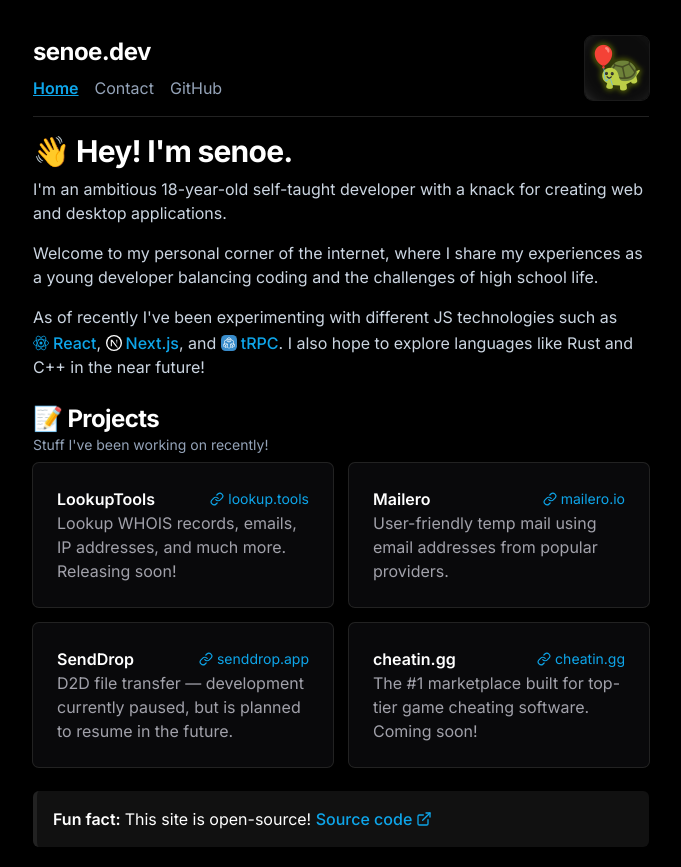
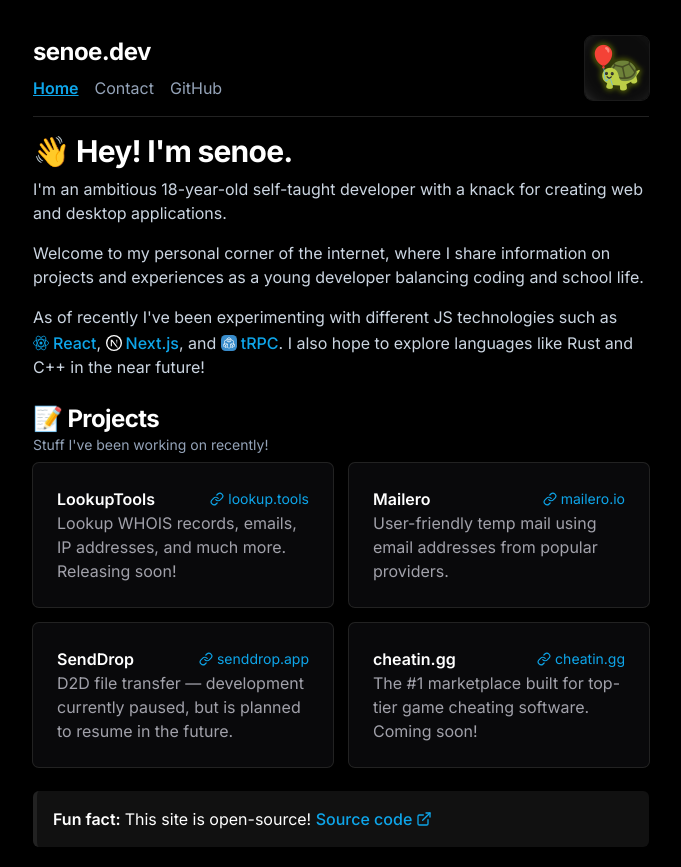
Before and after one commit to senoe/senoe.dev, a Next.js app: page / in a window 1280 px wide. Shown: the whole page, without its empty margins (299-980 px from the left). Built offline with nearby package versions, Linux system fonts and the light colour scheme.

Commit message:
Improvements

```diff
--- a/src/app/page.tsx
+++ b/src/app/page.tsx
@@ -22,9 +22,9 @@ export default function HomePage() {
             creating web and desktop applications.
           </p>
           <p>
-            Welcome to my personal corner of the internet, where I share my
-            experiences as a young developer balancing coding and the challenges
-            of high school life.
+            Welcome to my personal corner of the internet, where I share
+            information on projects and experiences as a young developer
+            balancing coding and school life.
           </p>
           <p>
             As of recently I've been experimenting with different JS
```
Also changed, not shown: public/site.webmanifest.
